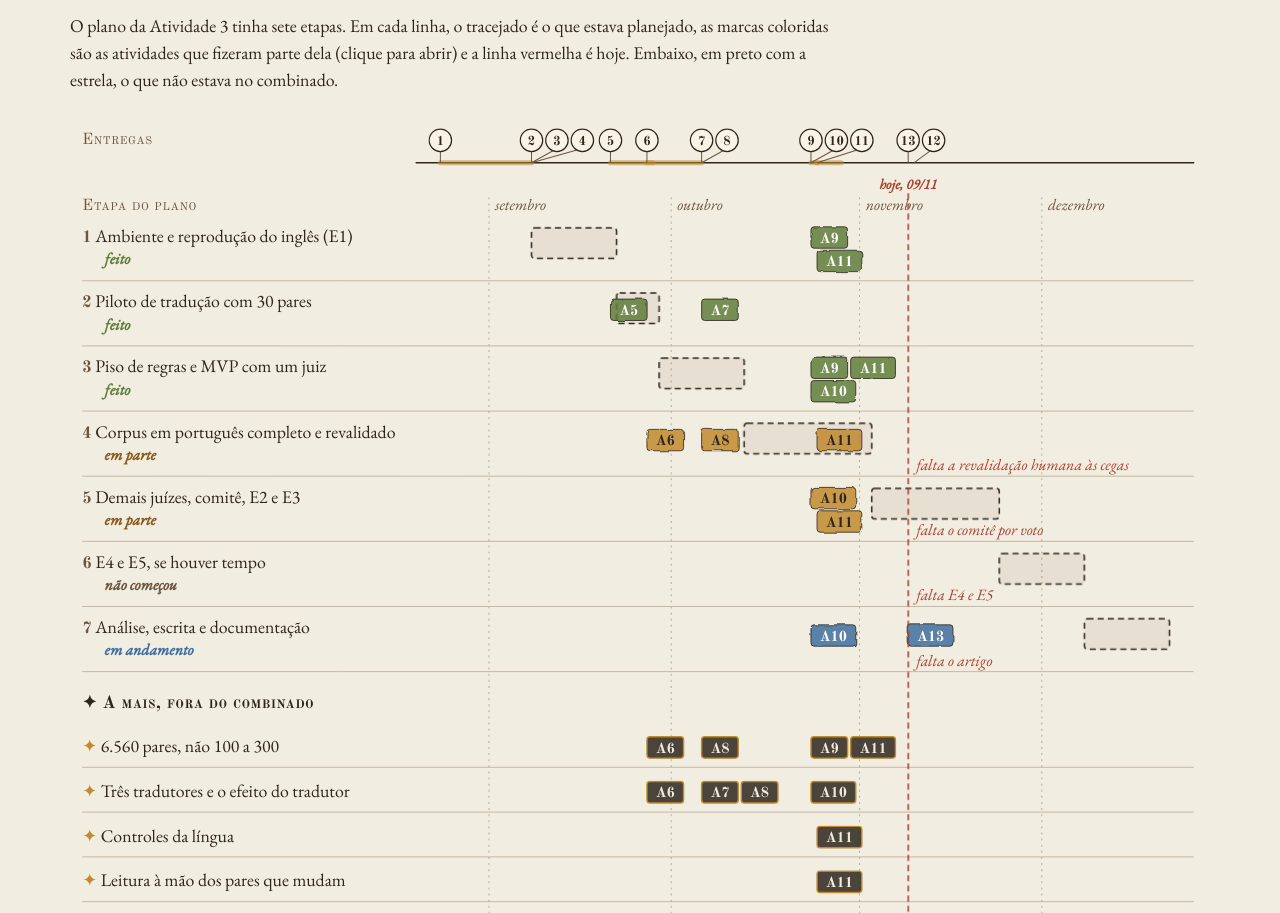
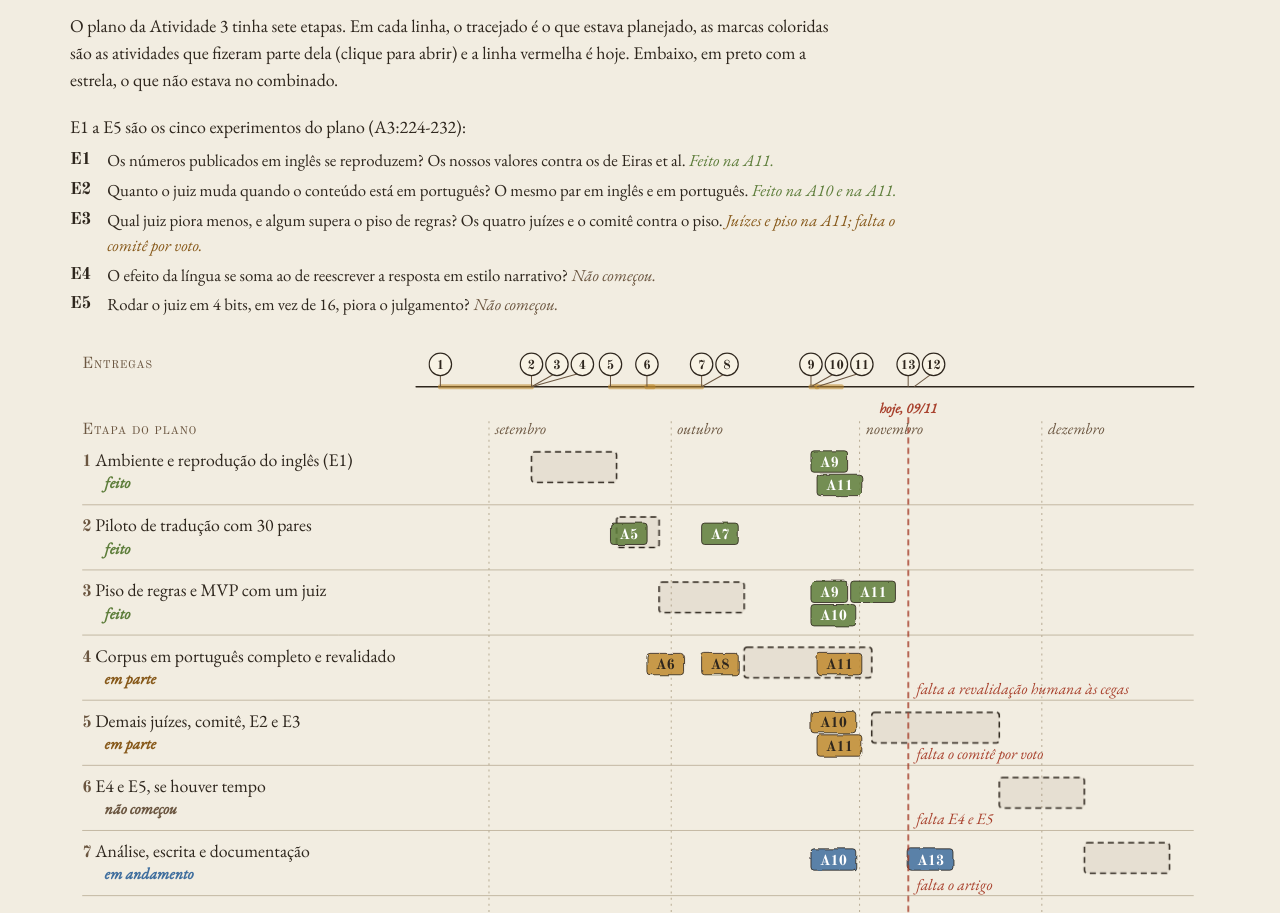
Before and after one commit to BuraqueiraBench/buraqueirabench.github.io, a plain HTML site: page index.html in a window 1280 px wide. Shown: the part 10982-11895 px from the top of the page. Drawn offline with nearby package versions, Linux system fonts and the light colour scheme.

Commit message:
Linha do tempo: legenda dos cinco experimentos do plano (E1 a E5), com a pergunta de cada um e onde ele está

```diff
--- a/assets/css/guia.css
+++ b/assets/css/guia.css
@@ -302,6 +302,14 @@ tbody th { font-weight: 600; }
 /* 5. linha do tempo: plano, execução e hoje */
 .intro-linha { max-width: 48rem; font-size: 1.12rem; line-height: 1.5; margin: -1rem 0 1.8rem; }
 .plano-rolar { overflow-x: auto; padding-bottom: .4rem; }
+.intro-exp { max-width: 52rem; font-size: 1.12rem; margin: -.6rem 0 .5rem; }
+.experimentos { max-width: 52rem; display: grid; grid-template-columns: auto 1fr; gap: .35rem 1rem; margin: 0 0 1.8rem; font-size: 1.05rem; line-height: 1.45; }
+.experimentos dt { font-family: var(--titulo); font-weight: 700; }
+.experimentos dd { margin: 0; }
+.experimentos .estado { font-style: italic; white-space: nowrap; }
+.experimentos .feito { color: var(--seguro); }
+.experimentos .parte { color: #87591a; white-space: normal; }
+.experimentos .nao { color: var(--sepia); }
 /* portas na capa: as outras partes do site à vista */
 .portas { display: grid; grid-template-columns: 1fr 1fr; gap: .7rem; margin-top: 1.6rem; max-width: 36rem; }
 .portas a { display: grid; grid-template-columns: 2.4rem 1fr; gap: 0 .7rem; align-items: center; text-decoration: none; color: var(--nanquim); background: var(--papel2); border: 1px solid var(--nanquim); border-radius: 4px; padding: .6rem .8rem; transition: transform .2s, box-shadow .2s; }
--- a/index.html
+++ b/index.html
@@ -11,7 +11,7 @@
 <link rel="preconnect" href="https://fonts.gstatic.com" crossorigin>
 <link href="https://fonts.googleapis.com/css2?family=EB+Garamond:ital,wght@0,400;0,500;0,600;1,400&family=Old+Standard+TT:ital,wght@0,400;0,700;1,400&display=swap" rel="stylesheet">
 <script>document.documentElement.classList.add('js');</script>
-<link rel="stylesheet" href="assets/css/guia.css?v=15">
+<link rel="stylesheet" href="assets/css/guia.css?v=16">
 </head>
 <body>
 <a class="pular" href="#conteudo">Pular para o conteúdo</a>
@@ -362,6 +362,14 @@
     <div class="tela rev">
       <h2>Linha do tempo</h2>
       <p class="intro-linha">O plano da Atividade 3 tinha sete etapas. Em cada linha, o tracejado é o que estava planejado, as marcas coloridas são as atividades que fizeram parte dela (clique para abrir) e a linha vermelha é hoje. Embaixo, em preto com a estrela, o que não estava no combinado.</p>
+      <p class="intro-exp">E1 a E5 são os cinco experimentos do plano (A3:224-232):</p>
+      <dl class="experimentos">
+        <dt>E1</dt><dd>Os números publicados em inglês se reproduzem? Os nossos valores contra os de Eiras et al. <span class="estado feito">Feito na A11.</span></dd>
+        <dt>E2</dt><dd>Quanto o juiz muda quando o conteúdo está em português? O mesmo par em inglês e em português. <span class="estado feito">Feito na A10 e na A11.</span></dd>
+        <dt>E3</dt><dd>Qual juiz piora menos, e algum supera o piso de regras? Os quatro juízes e o comitê contra o piso. <span class="estado parte">Juízes e piso na A11; falta o comitê por voto.</span></dd>
+        <dt>E4</dt><dd>O efeito da língua se soma ao de reescrever a resposta em estilo narrativo? <span class="estado nao">Não começou.</span></dd>
+        <dt>E5</dt><dd>Rodar o juiz em 4 bits, em vez de 16, piora o julgamento? <span class="estado nao">Não começou.</span></dd>
+      </dl>
       <p class="so-celular">Arraste a linha do tempo para o lado; a mesma informação vem em lista logo abaixo.</p>
       <div class="plano-rolar"><div id="plano" class="plano"></div></div>
       <p class="esquema-nota">Esquema: o plano diz quantas semanas cada etapa leva, não as datas, então os tracejados contam as semanas a partir de 08/09. Plano: A3:265-286.</p>
```
